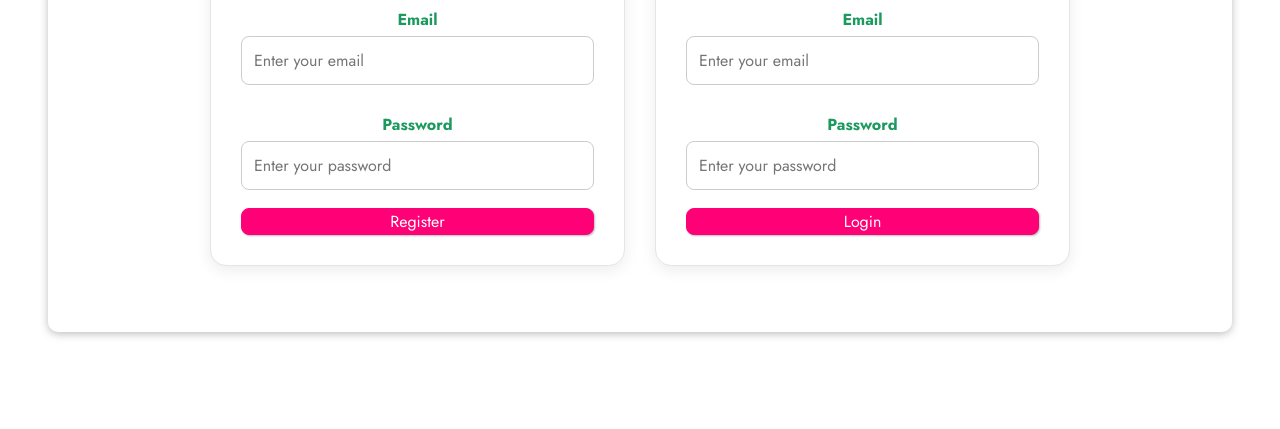
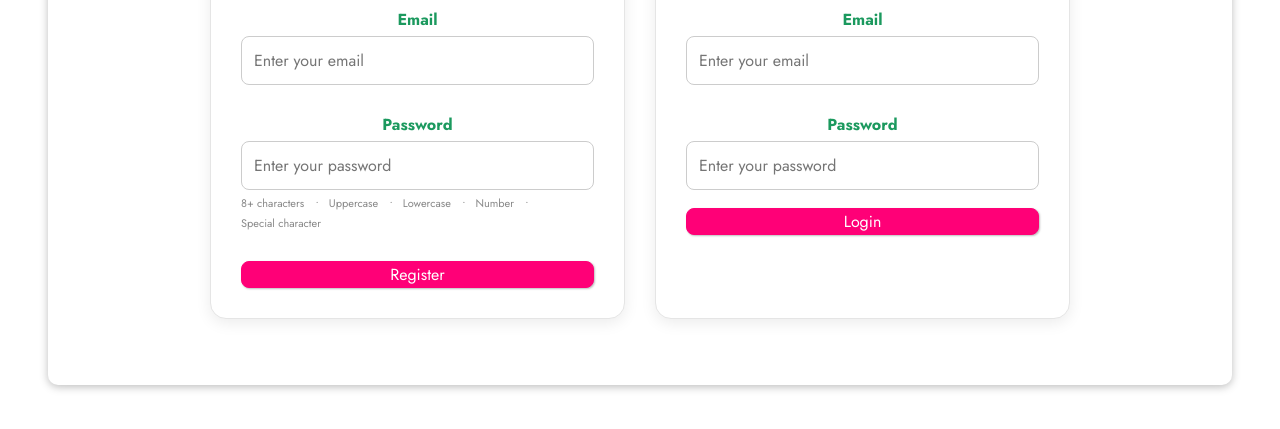
Before and after one commit to esli-kalemi/vue-goals-app, a plain HTML site: page index.html in a window 1280 px wide. Shown: the part 213-642 px from the top of the page. Drawn offline with nearby package versions, Linux system fonts and the light colour scheme.

Commit message:
Add strong password rules

```diff
--- a/index.html
+++ b/index.html
@@ -39,6 +39,13 @@
           v-model="registerPassword"
           placeholder="Enter your password"
         />
+        <div class="password-requirements">
+          <span>8+ characters</span>
+          <span>Uppercase</span>
+          <span>Lowercase</span>
+          <span>Number</span>
+          <span>Special character</span>
+        </div>
       </div>
 
       <p v-if="registerError" class="error-message">
--- a/styles.css
+++ b/styles.css
@@ -17,6 +17,24 @@ body {
   justify-content: center;
   align-items: center;
   z-index: 1000;
+}
+
+.password-requirements {
+  display: flex;
+  flex-wrap: wrap;
+  gap: 4px 10px;
+  margin: 5px 0 12px;
+  font-size: 11px;
+  color: #888;
+}
+
+.password-requirements span::after {
+  content: " •";
+  margin-left: 8px;
+}
+
+.password-requirements span:last-child::after {
+  content: "";
 }
 
 .modal-content {
```
Also changed, not shown: backend/server.js (+26 -2 lines).
